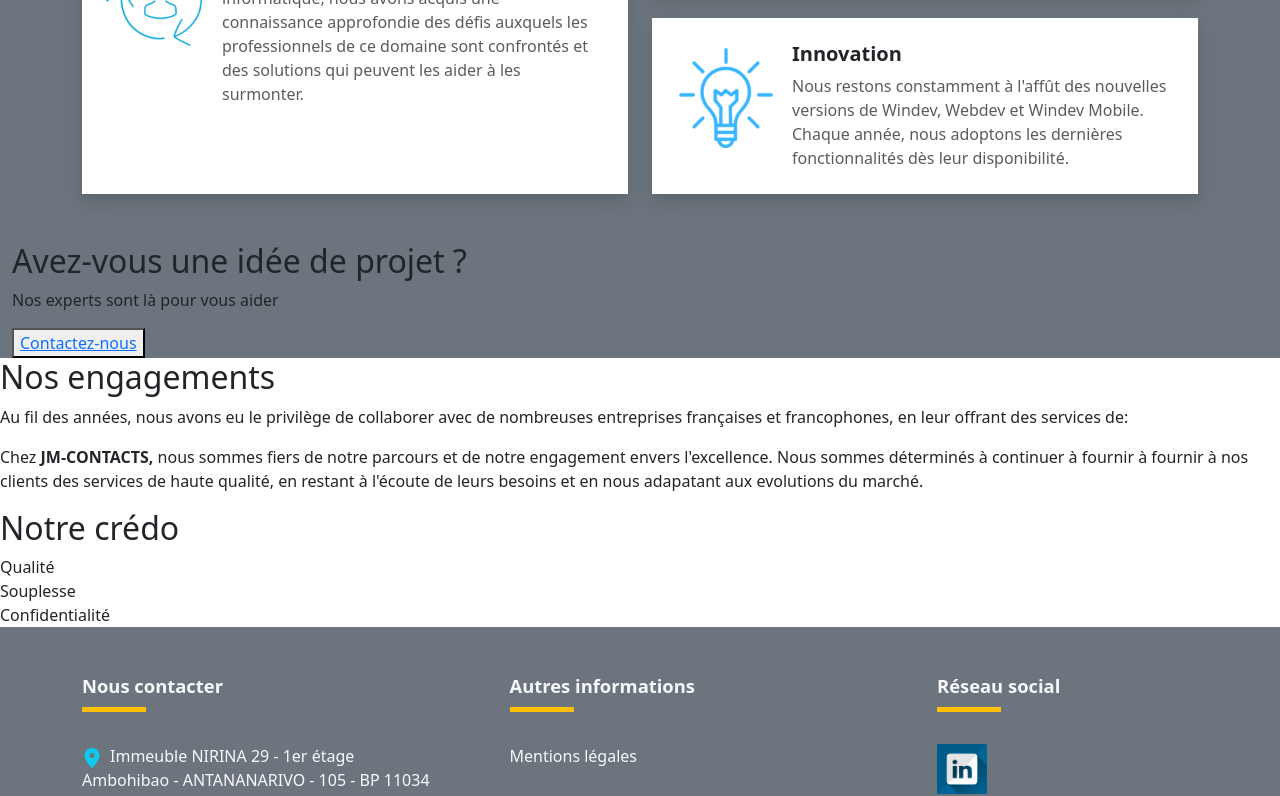
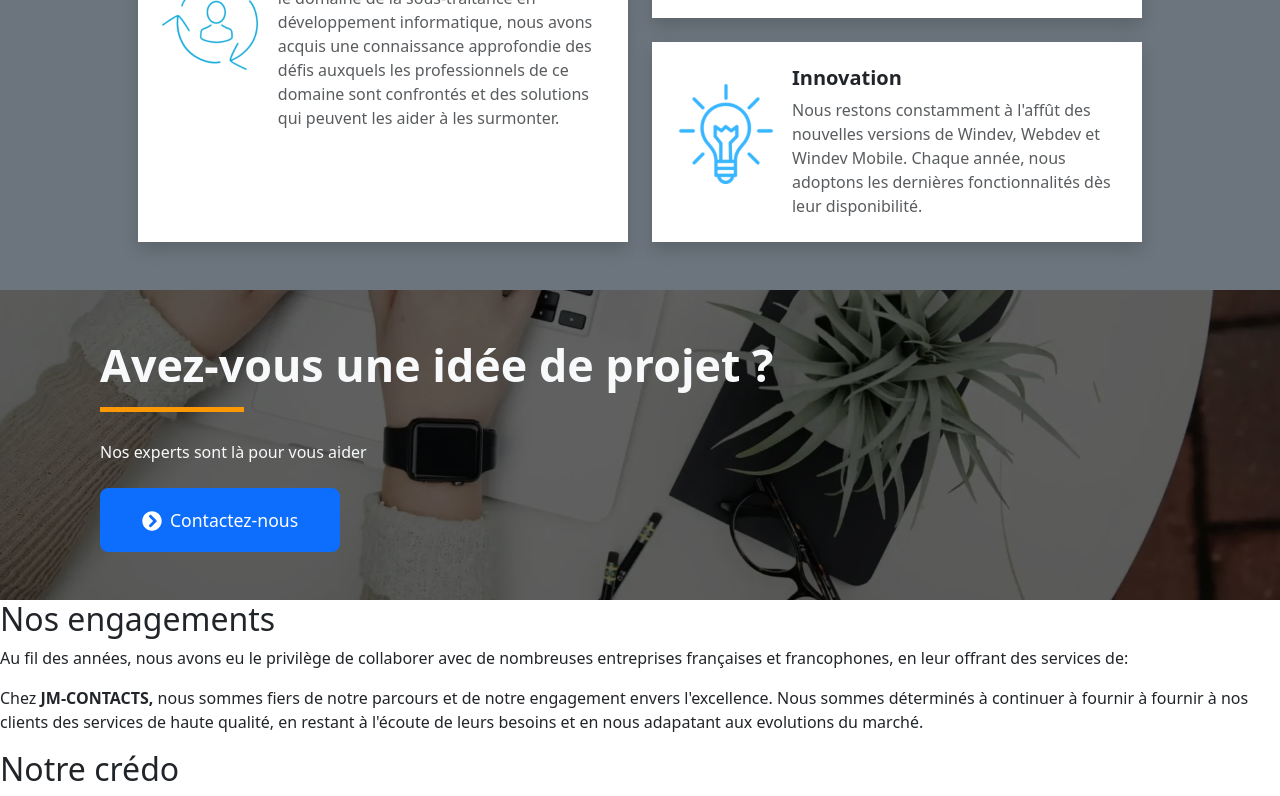
Before and after one commit to KantoAri/JMC-ReactProject, a React (Create React App) app: page / in a window 1280 px wide. Shown: the part 3046-3842 px from the top of the page. Built offline with nearby package versions, Linux system fonts and the light colour scheme.

Commit message:
Update: Request styling.

```diff
--- a/src/components/Accueil/Activites/Activites.jsx
+++ b/src/components/Accueil/Activites/Activites.jsx
@@ -1,6 +1,5 @@
 import { Link } from "react-router-dom";
 import { FaCubes } from "react-icons/fa";
-import { Container } from "react-bootstrap";
 import CardUI from "./CardUI";
 import ValueCard from "./ValueCard";
 import devSpec from "../../../assets/dev-specifique.webp";
@@ -9,6 +8,8 @@ import editeur from "../../../assets/editeur.webp";
 import exp from "../../../assets/expericence-150x150.png";
 import passion from "../../../assets/passion-150x150.png";
 import innovation from "../../../assets/inovant-150x150.png";
+import backImg from "../../../assets/header-contact-scaled-1-2048x1366.webp";
+import { FaChevronCircleRight } from "react-icons/fa";
 import "./Activites.css";
 import "./ValueCard.css";
 
@@ -182,7 +183,10 @@ const Activites = () => {
               nos clients. Nous croyons que ces trois éléments sont essentiels
               pour offrir les meilleurs services possibles à nos clients{" "}
             </p>
-            <div className="values-grid-container mt-4">
+            <div
+              className="values-grid-container mt-4  "
+              style={{ width: "90%", margin: "0 auto" }}
+            >
               {valuesData.map((value, index) => (
                 <ValueCard
                   key={index}
@@ -196,12 +200,59 @@ const Activites = () => {
             </div>
           </div>{" "}
         </div>
-        <div></div>
-        <div>
-          <h2>Avez-vous une idée de projet ?</h2>
-          <p>Nos experts sont là pour vous aider</p>
-          <button>
-            <Link to="/contact">Contactez-nous</Link>
+      </div>
+      <div
+        className="py-5 position-relative"
+        style={{
+          width: "100%",
+          backgroundImage: `url(${backImg})`,
+          backgroundSize: "cover",
+          backgroundPosition: "center",
+          padding: "100px ",
+        }}
+      >
+        <div
+          style={{
+            position: "absolute",
+            top: 0,
+            left: 0,
+            width: "100%",
+            height: "100%",
+            backgroundColor: "rgba(0, 0, 0, 0.6)",
+          }}
+        ></div>
+
+        <div className="position-relative" style={{ zIndex: 1 }}>
+          <h2 className="titleh2 text-left text-light mb-5 position-relative">
+            Avez-vous une idée de projet ?
+            <span
+              style={{
+                position: "absolute",
+                bottom: "-20px",
+                left: 0,
+                width: "9rem",
+                height: "5px",
+                backgroundColor: "#fa9805ff",
+              }}
+            ></span>
+          </h2>
+          <p className="text-light mb-4">Nos experts sont là pour vous aider</p>
+          <button
+            className="btn btn-primary btn-lg p-3 "
+            style={{ width: "15rem" }}
+          >
+            <FaChevronCircleRight className="me-2 text-white" />
+
+            <Link
+              to="/contact"
+              style={{
+                color: "white",
+                textDecoration: "none",
+                fontSize: "1.1rem",
+              }}
+            >
+              Contactez-nous
+            </Link>
           </button>
         </div>
       </div>
```
